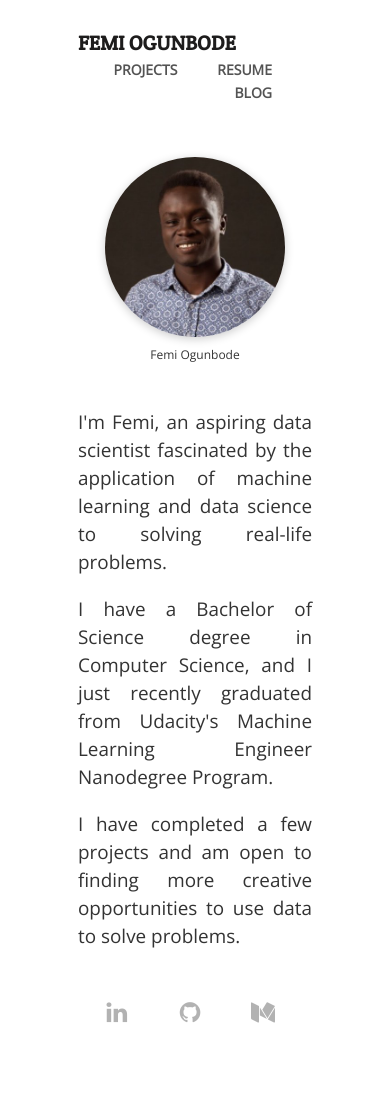
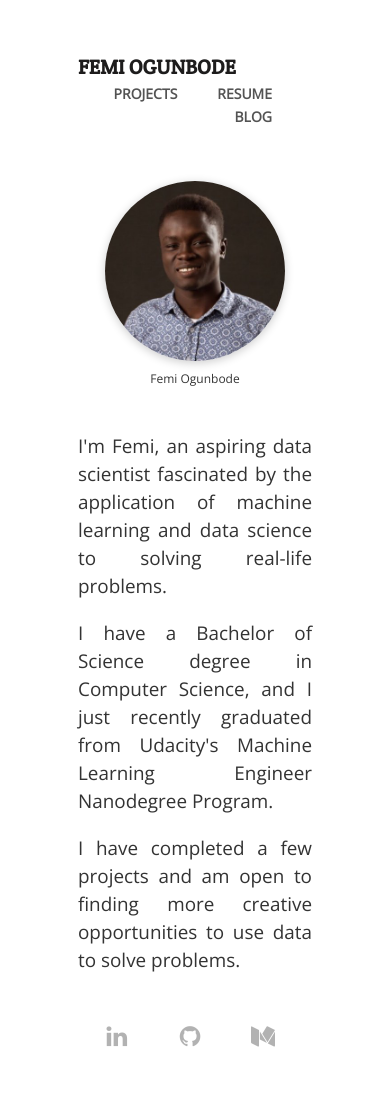
Before and after one commit to FemiOG/FemiOG.github.io, a Jekyll site: the page built from index.html, in a window 390 px wide. Built offline with Jekyll 4.4.1, drawn with Linux system fonts in a browser that asks for light colours; some web fonts are replaced; before the commit the page ends 1045 px from its top, so only the background shows below that.

Commit message:
Final words

```diff
--- a/index.html
+++ b/index.html
@@ -16,7 +16,8 @@ body {
 
 @media(max-width: 767px) {
 	body {
-		margin: 30px auto 10px auto;
+	    margin: auto;
+	    padding: 40px;
 	}
 }
 
```
